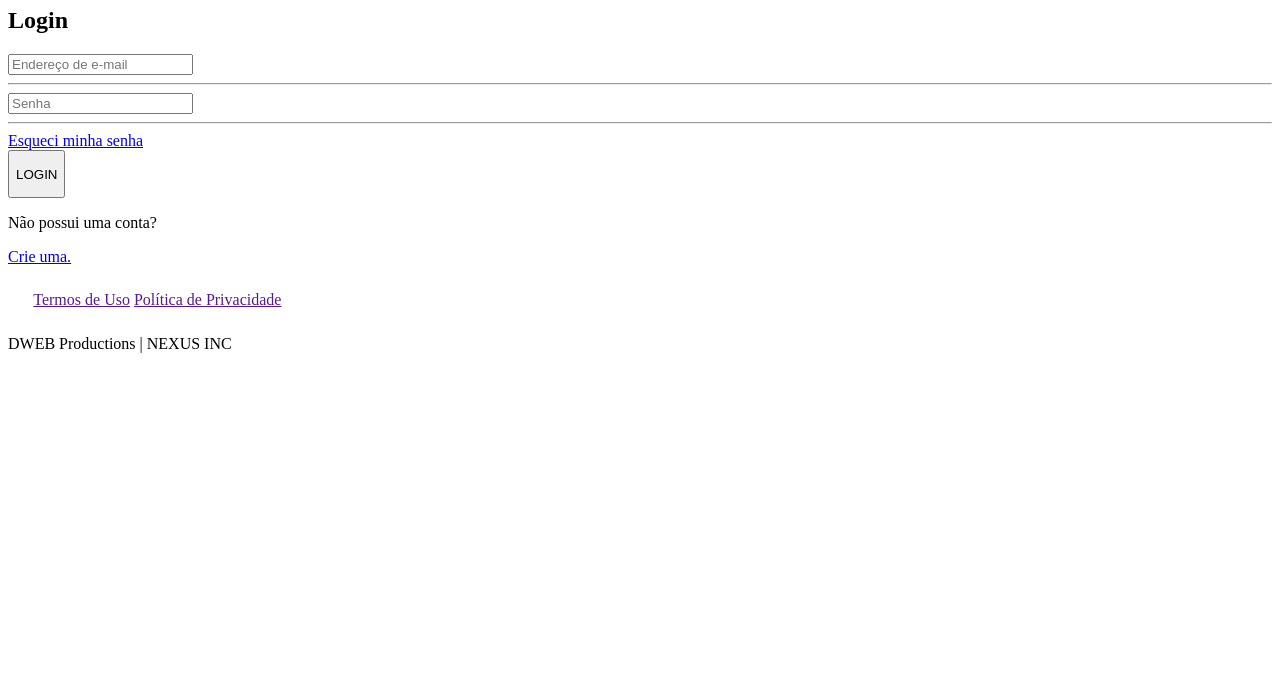
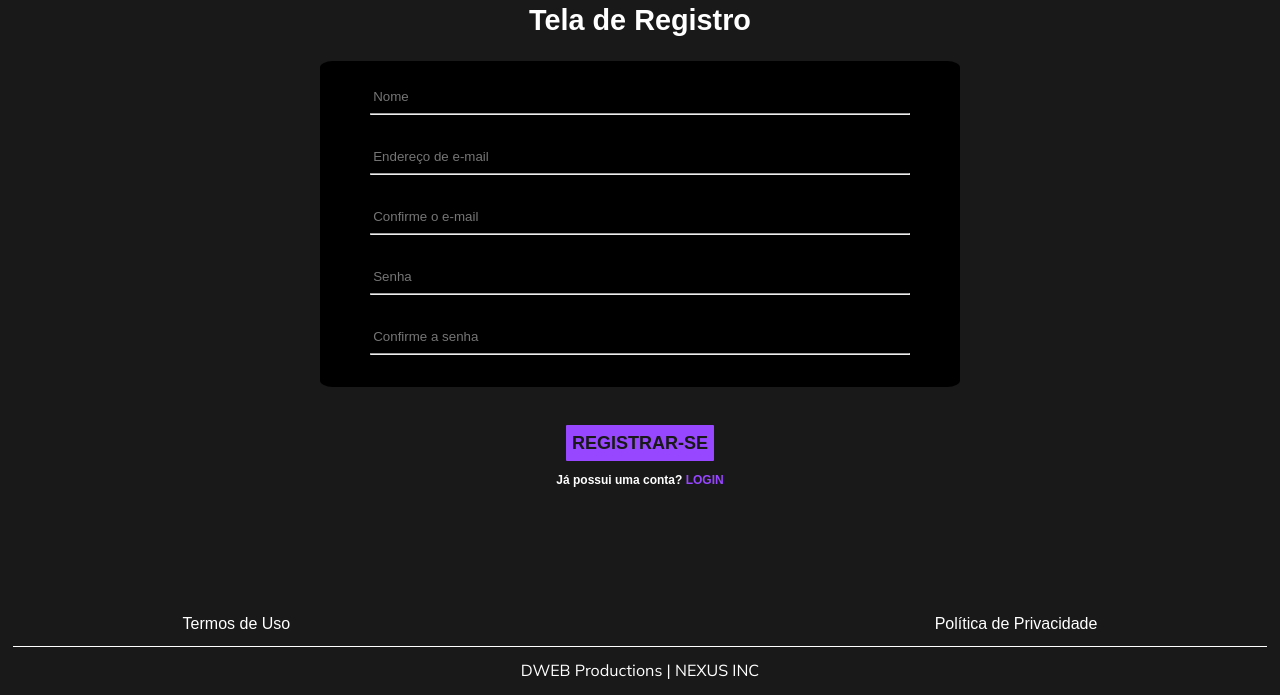
Before and after one commit to WendellReis/Nexus, a plain HTML site: page pages/registro.html in a window 1280 px wide. Shown: the part 105-800 px from the top of the page. Drawn offline with Linux system fonts and the light colour scheme.

Commit message:
Versao Inicial tela de Registro

```diff
--- a/pages/registro.html
+++ b/pages/registro.html
@@ -10,25 +10,30 @@
         <img src="../assets/logo2.png" style="max-height: 30px; padding: 2%;">
     </header>
     <div clas="container">
-        <h2 class="titulo_login">Login</h2>
+        <h2 class="titulo_registro">Tela de Registro</h2>
         <form>
             <div class="quadro">
+                <input class="campo" type="text" placeholder="Nome" name="nome"/>
+                <hr class ="linha1">
                 <input class="campo" type="text" placeholder="Endereço de e-mail" name="email"/>
                 <hr class ="linha1">
+                <input class="campo" type="text" placeholder="Confirme o e-mail" name="confemail"/>
+                <hr class ="linha1">
                 <input class="campo" type="password" placeholder="Senha" name="senha"/>
+                <hr class ="linha1">
+                <input class="campo" type="password" placeholder="Confirme a senha" name="confsenha"/>
                 <hr class ="linha2">
-                <a class="esqueci" href="/index.html">Esqueci minha senha</a>
             </div>
-            <button type="submit" class="botao_login"><p class="txtbtn">LOGIN</p></button>
+            <button type="submit" class="botao_login"><p class="txtbtn">REGISTRAR-SE</p></button>
         </form>
         <div class="criarConta">
-            <p class="criar">Não possui uma conta?</p>
-            <a class="criarLink" href="/index.html">Crie uma.</a>
+            <p class="criar">Já possui uma conta?</p>
+            <a class="criarLink" href="/index.html">LOGIN</a>
         </div>
     </div>
 
-    <footer>
-        <div class="rodape-tu" style="padding: 2%;">
+    <footer id="rod">
+        <div class="rodape-tu">
             <a class="direitos" href="">Termos de Uso</a>
             <a class="politica" href="">Política de Privacidade</a><br>
         </div>
--- a/styles/registro.css
+++ b/styles/registro.css
@@ -0,0 +1,194 @@
+@import url('colors.css');
+
+body {
+    background-color: var(--dark);
+    margin: 0;
+    min-height: 100vh;
+    position: relative;
+    color:white;
+    font-family:sans-serif;
+}
+
+.container {
+    margin: 0 auto;
+    display: flex;
+    align-items: center;
+    justify-content: center;
+    height: 100%;
+}
+
+.titulo_registro {
+    font-family:sans-serif;
+    text-align: center;
+    font-size: 180%;
+    color:white;
+}
+
+
+form {
+    text-align: center;
+}
+
+.campo {
+    color:var(--dark);
+    border:none;
+    border-color: transparent;
+    outline: none;
+    font-size-adjust: inherit;
+    background-color:transparent;
+    color:white;
+    margin-left: 8%;
+    margin-right:8%;
+    width:84%;
+}
+
+.txtbtn {
+    margin:0;
+    color:var(--dark);
+}
+
+.botao_login {
+    margin-top:3%;
+    color:var(--dark);
+    border-radius:1px;
+    font-size:18px;
+    font-weight:bold;
+    padding: 0.6% 0.5%;
+    background-color: var(--lightpurple);
+    color: white;
+    border: none;
+    cursor: pointer;
+}
+
+.quadro {
+    padding-top: 2%;
+    padding-bottom: 2%;
+    text-align: justify;
+    width: 50%;
+    height:auto;
+    margin: 0 auto;
+    background-color: black;
+    border-radius:2%;
+}
+
+.linha1 {
+    width: 84%;
+    margin-bottom: 5%;
+}
+
+.linha2 {
+    width: 84%;
+    margin-bottom: 1%;
+}
+
+.linha3 {
+    height: 1px;
+    background-color: white;
+    margin: 1%;
+}
+
+.esqueci {
+    margin-top: 0;
+    font-family: sans-serif;
+    font-size:5%;
+    font-weight: bold;
+    text-decoration: none;
+    color: white;
+    margin-left:8%;
+}
+
+.criarConta {
+    color:white;
+    font-weight: bold;
+    text-align: center;
+    width:100%;
+    font-family: sans-serif;
+    font-size:12px;
+}
+
+.criar {
+    display: inline-block;
+}
+
+.criarLink {
+    text-decoration:none;
+    display: inline-block;
+    color:var(--lightpurple);
+}
+
+footer {
+    position: absolute;
+    left: 0;
+    bottom: 0;
+    width: 100%;
+    text-align: center;
+}
+
+header {
+    margin: 0;
+    left: 0;
+    top: 0;
+    width: 100%;
+    background-color: black;
+    text-align: center;
+}
+
+.DWEB {
+    color: rgba(255,255,255,1);
+    position: relative;
+    font-family: Mulish;
+    font-weight: Regular;
+    text-align: left;
+    font-size: 1em;
+}
+
+a:link {
+    text-decoration: none;
+}
+a:visited {
+    text-decoration: none;
+}
+a:hover {
+    text-decoration: none;
+}
+a:active {
+    text-decoration: none;
+}
+
+@media(max-width: 600px){
+    .quadro {
+        width: 90%;
+        margin: auto;
+        transition: width .5s ease;
+    }
+}
+
+#rod {
+    width: 100%;
+    align-items: center;
+    margin-bottom:0;
+    height:10%;
+}
+
+.rodape-tu {
+    width: 100%;
+    margin-bottom: 0;
+}
+
+.direitos {
+    width: 100%;
+    text-align: right;
+    color:white;
+    margin-right: 50%;
+}
+.politica {
+    color:white;
+    width: 100%;
+    text-align: left;
+}
+
+footer {
+    position: absolute;
+    bottom:0%;
+    width: 100%;
+}
```
